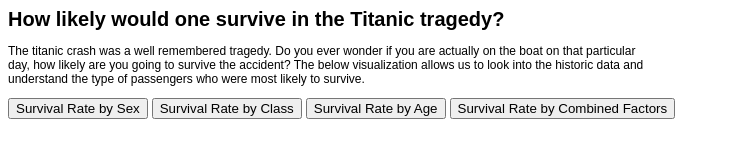
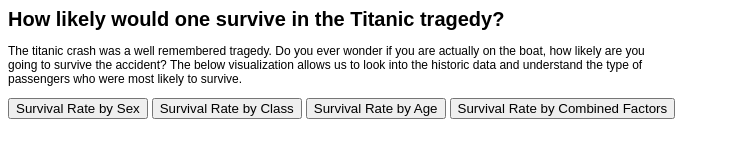
Before and after one commit to bmokk/Udacity_Visualization, a plain HTML site: page index_old.html in a window 1280 px wide. Shown: the whole page, without its empty margins (0-730 px from the left). Drawn offline with nearby package versions, Linux system fonts and the light colour scheme; a script that the page names is missing.

Commit message:
Code for original visualization

```diff
--- a/index_old.html
+++ b/index_old.html
@@ -1,6 +1,6 @@
 <html>
 <h1>How likely would one survive in the Titanic tragedy?</h1>
-<p> The titanic crash was a well remembered tragedy. Do you ever wonder if you are actually on the boat on that particular day, how likely are you going to survive the accident? The below visualization allows us to look into the historic data and understand the type of passengers who were most likely to survive. </p>
+<p> The titanic crash was a well remembered tragedy. Do you ever wonder if you are actually on the boat, how likely are you going to survive the accident? The below visualization allows us to look into the historic data and understand the type of passengers who were most likely to survive. </p>
 
 <button id="btn_1">Survival Rate by Sex</button>
 <button id="btn_2">Survival Rate by Class</button>
```
